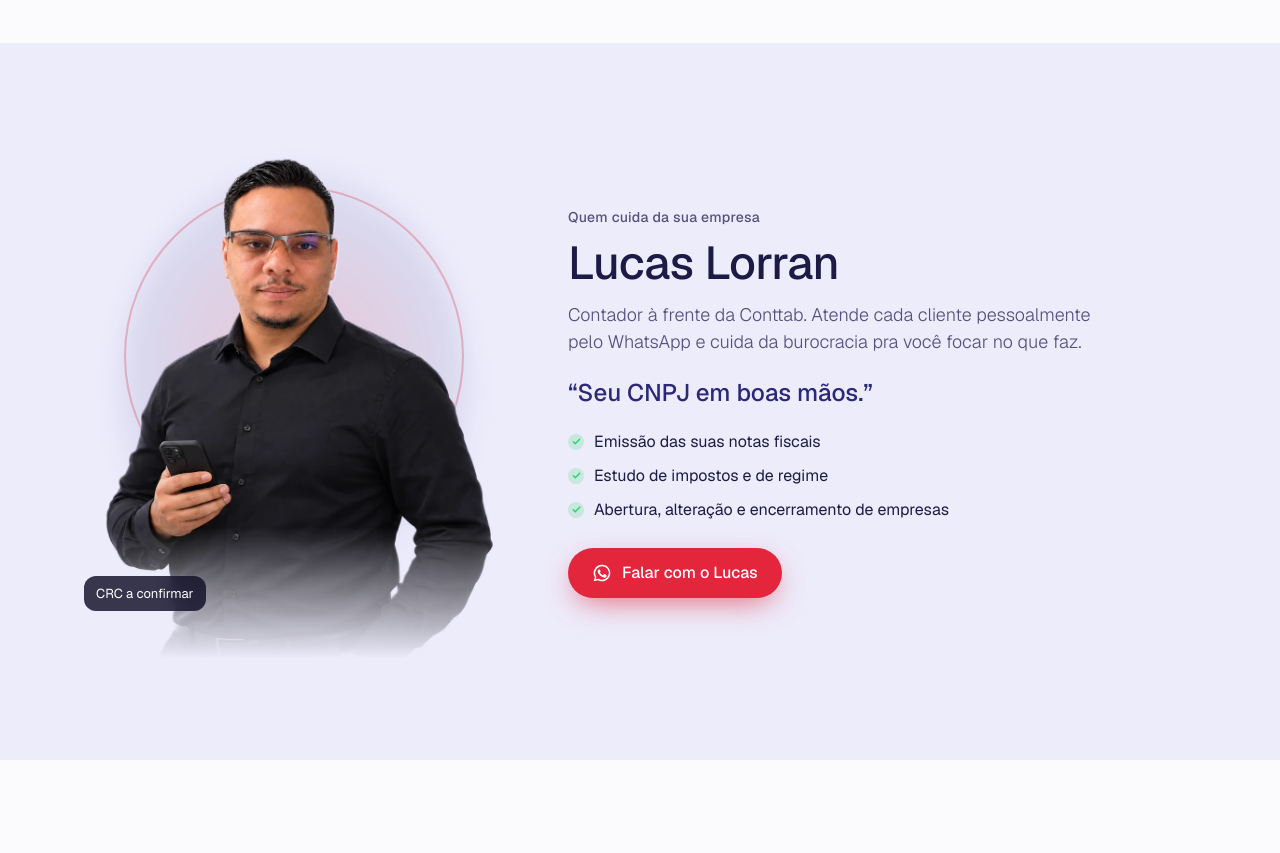
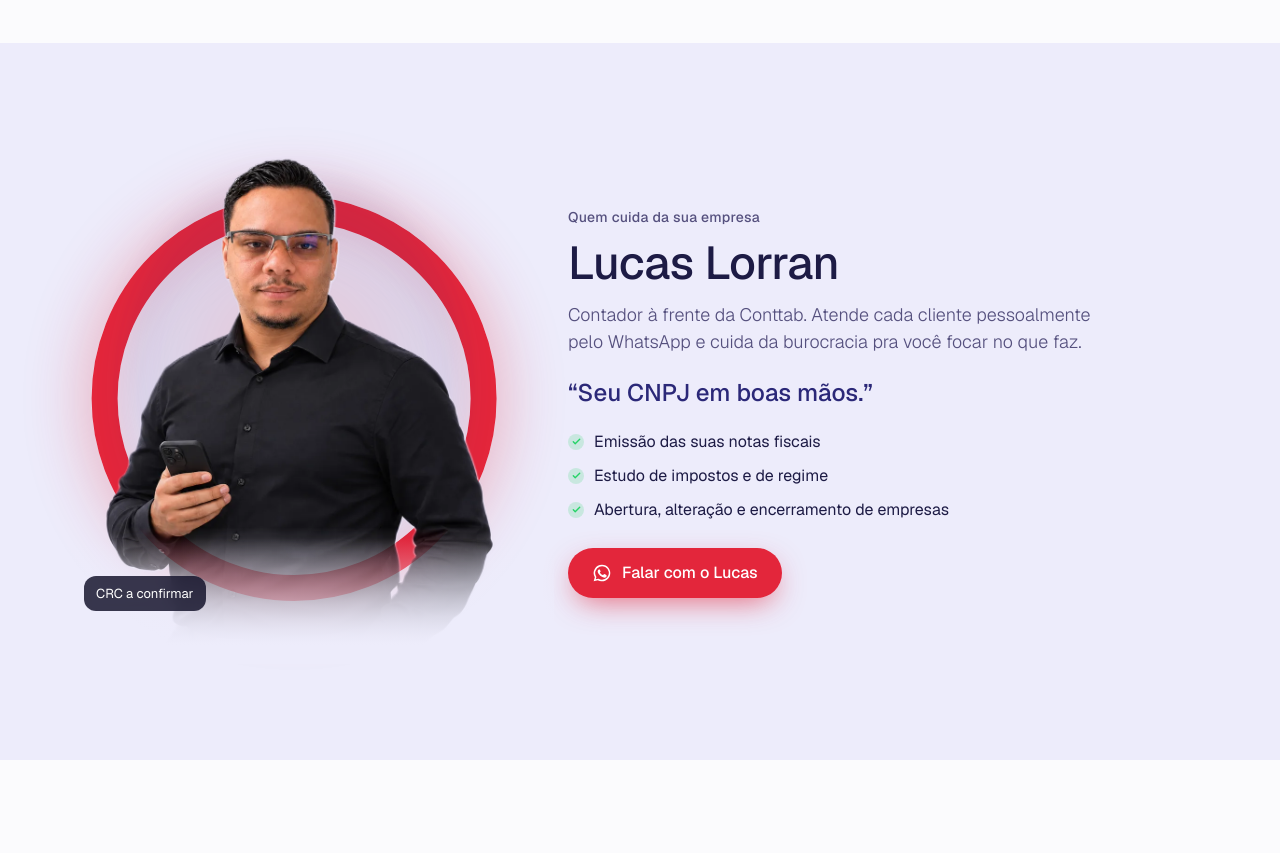
Before and after one commit to linikerwambaster/conttab-contabilidade, a plain HTML site: page index.html in a window 1280 px wide. Shown: the part 2580-3433 px from the top of the page. Drawn offline with nearby package versions, Linux system fonts and the light colour scheme.

Commit message:
Anel vermelho do topo tambem na secao do Lucas

```diff
--- a/index.html
+++ b/index.html
@@ -176,11 +176,13 @@ h1 .grifo:after{content:"";position:absolute;left:-1%;right:-1%;bottom:-2px;heig
 .sobre{display:grid;grid-template-columns:1fr;gap:34px;align-items:center}
 /* foto sem moldura: o Lucas sai do fundo da seção, com o anel da marca bem leve atrás e a base sumindo na página */
 .foto-livre{position:relative;width:100%;max-width:440px;margin:0 auto;aspect-ratio:4/5}
-.foto-livre:before{content:"";position:absolute;left:50%;top:9%;width:80%;aspect-ratio:1;transform:translateX(-50%);border-radius:50%;border:2px solid rgba(227,38,59,.28)}
+/* mesmo anel do topo (o "O" da marca), com o brilho mais suave por causa do fundo claro */
+.foto-livre:before{content:"";position:absolute;left:50%;bottom:12%;width:84%;aspect-ratio:1;transform:translateX(-50%);border-radius:50%;border:clamp(16px,3vw,26px) solid var(--vermelho);box-shadow:0 0 60px 8px rgba(227,38,59,.28),inset 0 0 50px rgba(227,38,59,.22)}
+.foto-livre:after{content:"";position:absolute;left:-12%;right:-12%;bottom:0;height:24%;z-index:2;background:linear-gradient(rgba(237,236,251,0),var(--lavanda) 85%)}
 .foto-livre .brilho{position:absolute;left:8%;right:8%;top:6%;bottom:8%;border-radius:50%;background:radial-gradient(circle at 50% 42%,rgba(227,38,59,.20),rgba(43,40,120,.10) 48%,transparent 70%);filter:blur(12px)}
-.foto-livre img{position:relative;width:100%;height:100%;object-fit:contain;object-position:bottom;
+.foto-livre img{position:relative;z-index:1;width:100%;height:100%;object-fit:contain;object-position:bottom;
   -webkit-mask-image:linear-gradient(to bottom,#000 74%,transparent 99%);mask-image:linear-gradient(to bottom,#000 74%,transparent 99%)}
-.foto-livre .crc-tag{position:absolute;left:0;bottom:10%;background:rgba(15,14,38,.82);backdrop-filter:blur(8px);color:#fff;font-size:13px;padding:8px 12px;border-radius:12px}
+.foto-livre .crc-tag{position:absolute;z-index:3;left:0;bottom:10%;background:rgba(15,14,38,.82);backdrop-filter:blur(8px);color:#fff;font-size:13px;padding:8px 12px;border-radius:12px}
 .sobre .foto{position:relative;max-width:420px;border-radius:28px;overflow:hidden;box-shadow:0 30px 60px -30px rgba(43,40,120,.55)}
 .sobre .foto img{width:100%;aspect-ratio:1;object-fit:cover}
 .sobre .foto .crc-tag{position:absolute;left:14px;bottom:14px;background:rgba(15,14,38,.78);backdrop-filter:blur(8px);color:#fff;font-size:13px;padding:8px 12px;border-radius:12px}
```
